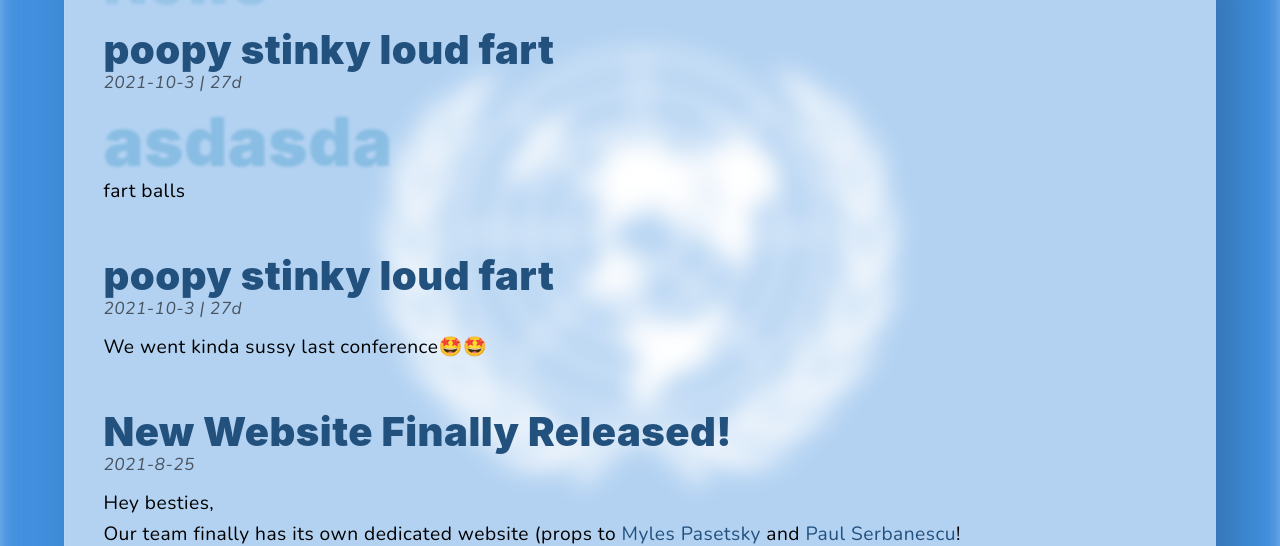
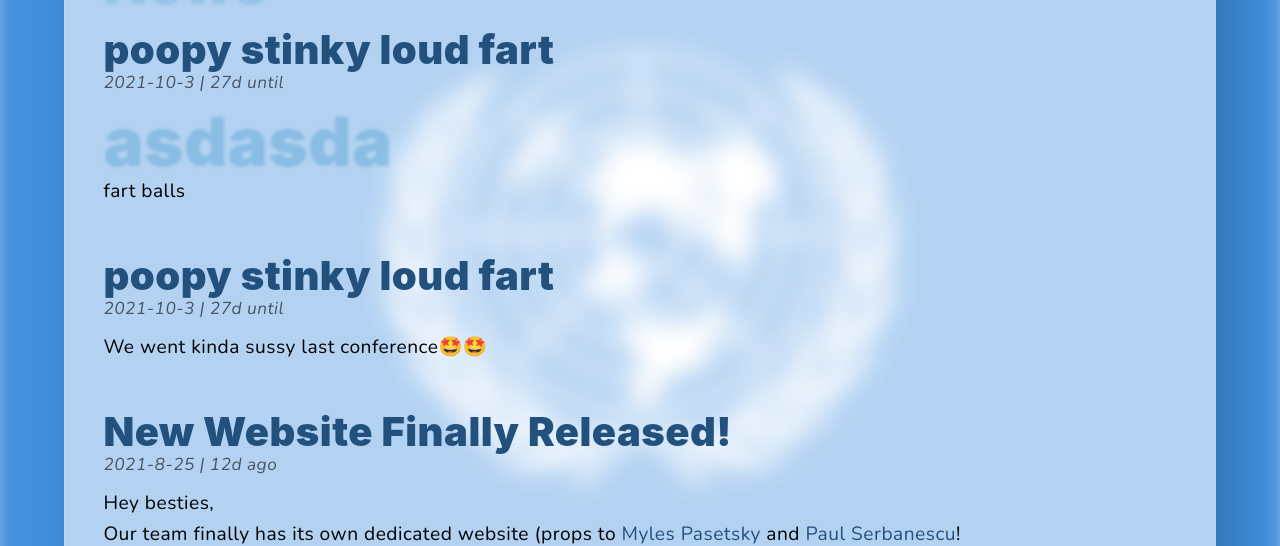
Before and after one commit to StuyMUN/stuymun, a Next.js app: page /news in a window 1280 px wide. Shown: the part 158-704 px from the top of the page. Built offline with nearby package versions, Linux system fonts and the light colour scheme; a web font is replaced by a local one.

Commit message:
Update how date component in  post renders time

```diff
--- a/components/Post.js
+++ b/components/Post.js
@@ -12,9 +12,12 @@ export function Date({ date }) {
 
     // now - date is > 0, hasn't happened yet
     const now = getNow();
+    const dv = 86400000;
     const secondsDiff = getTimeDifference(date, now);
     if (secondsDiff > 0) {
-        countdown = ` | ${Math.floor(secondsDiff/86400000)}d`;
+        countdown = ` | ${Math.floor(secondsDiff/dv)}d until`;
+    } else {
+        countdown = ` | ${Math.floor(Math.abs(secondsDiff)/dv)}d ago`
     }
 
     return <div className='date'>
```
